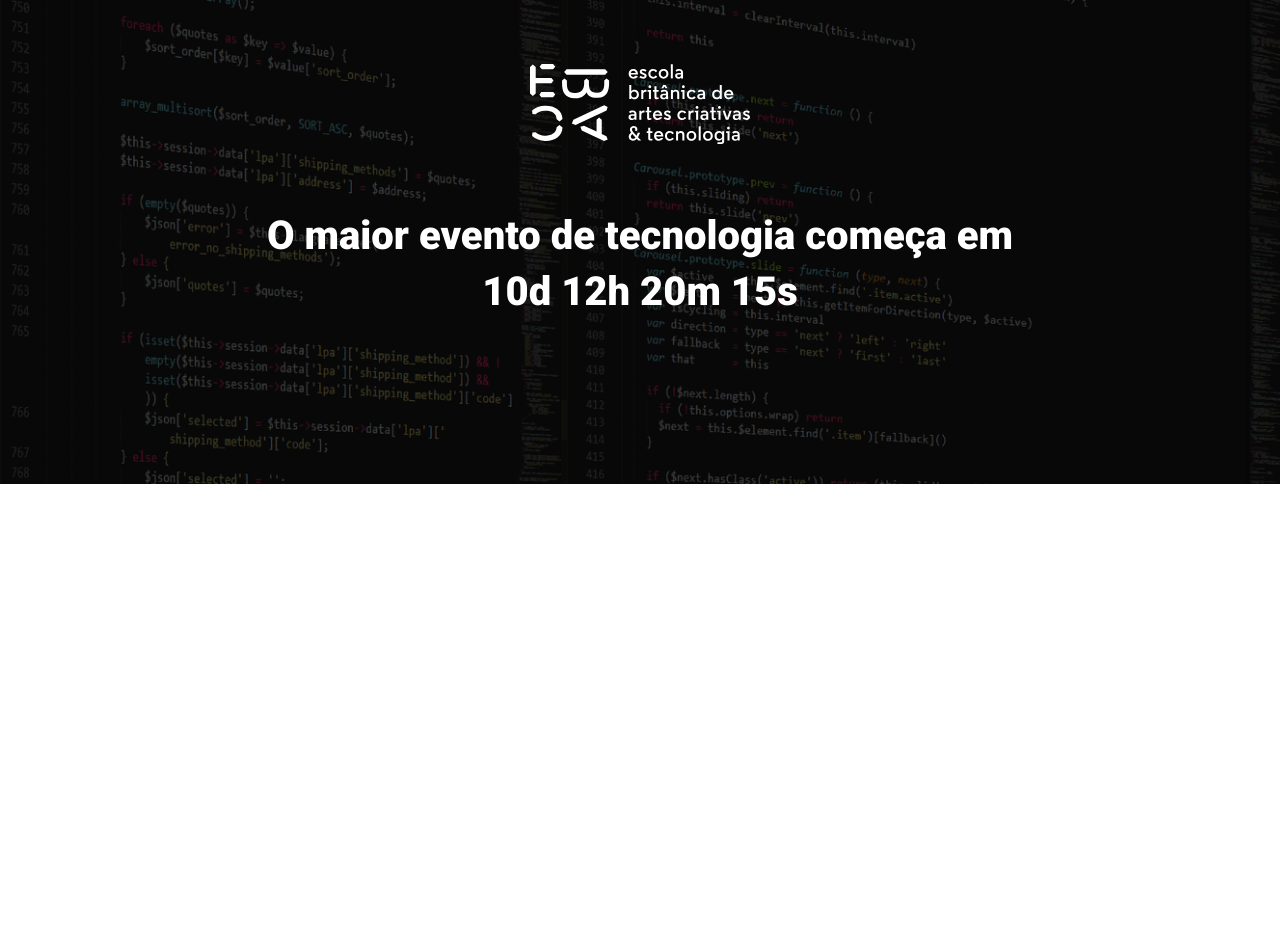
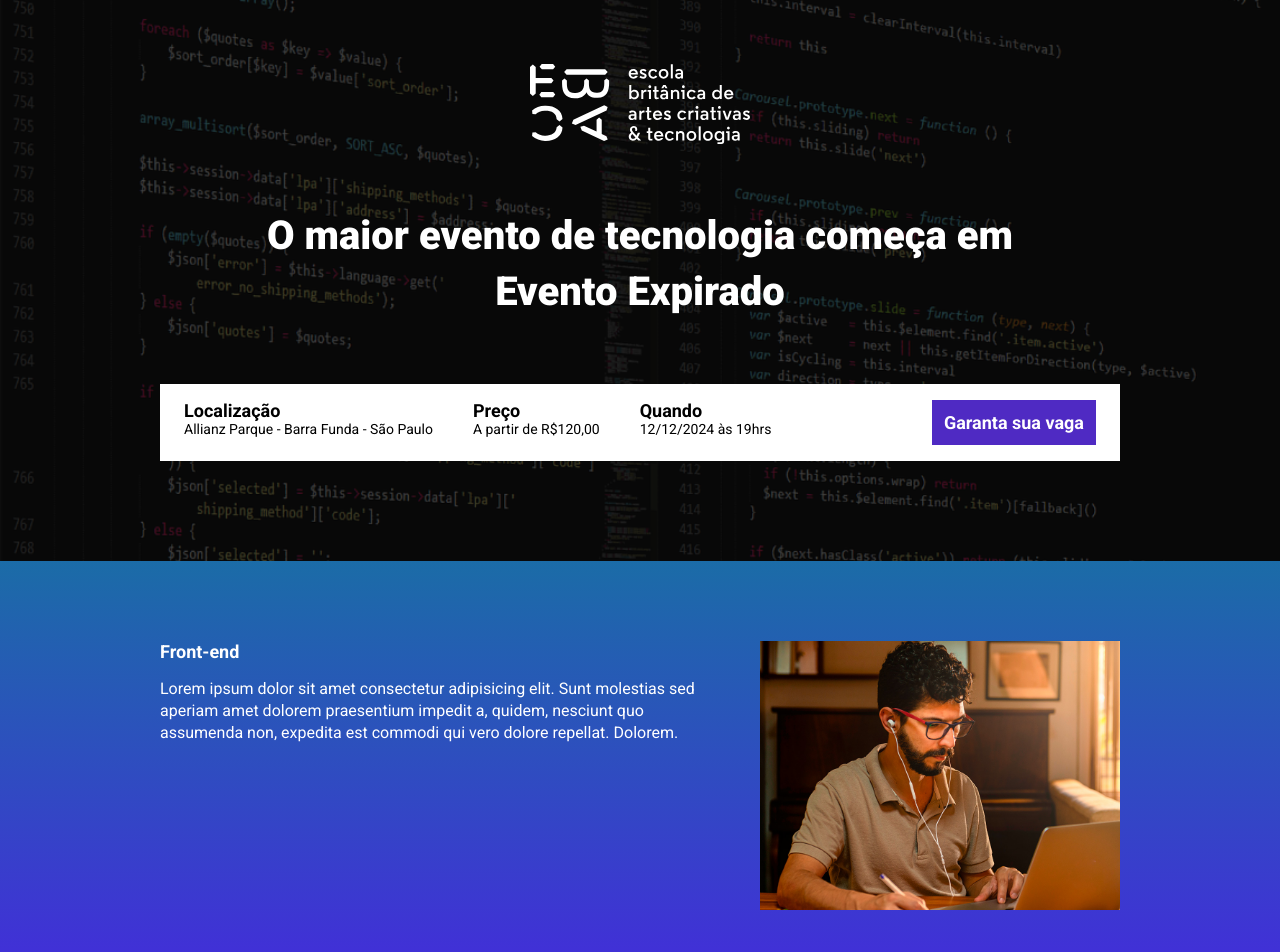
Before and after one commit to FlavioIrl/ebac_tech_talks, a website built with Parcel: page src/index.html in a window 1280 px wide. Shown: the top 952 px of the page. Before the commit the page ends 800 px from the top, so only its background shows below. Built offline with nearby package versions, Linux system fonts and the light colour scheme.

Commit message:
criando a contagem regressiva

```diff
--- a/package.json
+++ b/package.json
@@ -2,9 +2,9 @@
   "name": "ebac_talks",
   "version": "1.0.0",
   "description": "",
-  "main": "index.js",
   "scripts": {
     "dev": "parcel src/index.html src/styles/main.scss src/scripts/main.js",
+    "build": "parcel build src/index.html",
     "test": "echo \"Error: no test specified\" && exit 1"
   },
   "keywords": [],
--- a/src/index.html
+++ b/src/index.html
@@ -11,17 +11,84 @@
 
     <link rel="stylesheet" href="styles/main.scss">
 
+    <link rel="stylesheet" href="https://unpkg.com/aos@next/dist/aos.css" />
+
 </head>
 <body>
     <header class="hero">
         <div class="container">
             <img class="hero__logo" src="./images/ebac_logo.svg" alt="EBAC">
             <p class="hero__text">
-                O maior evento de tecnologia começa em <br> 10d 12h 20m 15s
+                O maior evento de tecnologia começa em <br><span id="contador"></span>
             </p>
+            <div class="infos-bar">
+                <ul class="infos-bar__infos">
+                    <li class="infos-bar__infos__item">
+                        <b>Localização</b>
+                        Allianz Parque - Barra Funda - São Paulo
+                    </li>
+                    <li class="infos-bar__infos__item">
+                        <b>Preço</b>
+                        A partir de R$120,00
+                    </li>
+                    <li class="infos-bar__infos__item">
+                        <b>Quando</b>
+                        12/12/2024 às 19hrs
+                    </li>
+                </ul>
+                <a href="#" class="button button--primary">
+                    Garanta sua vaga
+                </a>
+            </div>
         </div>
     </header>
 
+    <section class="event event--frontend">
+        <div class="container" data-aos="fade-right">
+            <div class="event__details">
+                <h2 class="event__details__title">Front-end</h2>
+                <p class="event__details__description">
+                    Lorem ipsum dolor sit amet consectetur adipisicing elit. Sunt molestias sed aperiam amet dolorem praesentium impedit a, quidem, nesciunt quo assumenda non, expedita est commodi qui vero dolore repellat. Dolorem.
+                </p>
+            </div>
+            <img class="event__image" src="./images/frontend.png" alt="Front-end">
+        </div>
+    </section>
+    <section class="event event--ui-ux event--image-left">
+        <div class="container" data-aos="fade-left">
+            <div class="event__details">
+                <h2 class="event__details__title">UI/UX</h2>
+                <p class="event__details__description">
+                    Lorem ipsum dolor sit amet consectetur adipisicing elit. Sunt molestias sed aperiam amet dolorem praesentium impedit a, quidem, nesciunt quo assumenda non, expedita est commodi qui vero dolore repellat. Dolorem.
+                </p>
+            </div>
+            <img class="event__image" src="./images/frontend.png" alt="Front-end">
+        </div>
+    </section>
+    <section class="event event--data-science">
+        <div class="container" data-aos="fade-right">
+            <div class="event__details">
+                <h2 class="event__details__title">Data Science</h2>
+                <p class="event__details__description">
+                    Lorem ipsum dolor sit amet consectetur adipisicing elit. Sunt molestias sed aperiam amet dolorem praesentium impedit a, quidem, nesciunt quo assumenda non, expedita est commodi qui vero dolore repellat. Dolorem.
+                </p>
+            </div>
+            <img class="event__image" src="./images/frontend.png" alt="Front-end">
+        </div>
+    </section>
+    <section class="event event--backend event--image-left">
+        <div class="container" data-aos="fade-left">
+            <div class="event__details">
+                <h2 class="event__details__title">Back-end</h2>
+                <p class="event__details__description">
+                    Lorem ipsum dolor sit amet consectetur adipisicing elit. Sunt molestias sed aperiam amet dolorem praesentium impedit a, quidem, nesciunt quo assumenda non, expedita est commodi qui vero dolore repellat. Dolorem.
+                </p>
+            </div>
+            <img class="event__image" src="./images/frontend.png" alt="Front-end">
+        </div>
+    </section>
+
+    <script src="https://unpkg.com/aos@next/dist/aos.js"></script>
     <script src="scripts/main.js"></script>
 </body>
 </html>
--- a/src/scripts/main.js
+++ b/src/scripts/main.js
@@ -1 +1,33 @@
-console.log('Olá mundo!');
+AOS.init()
+
+const dataDoEvento = new Date("Dec 12,2022 19:00:00");
+const timeStampDoEvento = dataDoEvento.getTime();
+
+const contaAsHoras =setInterval(function() {
+    const agora = new Date ();
+    const timeStampAtual = agora.getTime();
+
+    const distanciaAteOEvento = timeStampDoEvento - timeStampAtual;
+
+    const diasEmMs = 1000 * 60 * 60 * 24;
+    const horaEmMs = 1000 * 60 * 60;
+    const minutosEmMs = 1000 * 60;
+
+
+    const diasAteOEvento = Math.floor(distanciaAteOEvento / diasEmMs);
+    const horasAteOEvento = Math.floor((distanciaAteOEvento % diasEmMs) / horaEmMs);
+    const minutosAteOEvento = Math.floor((distanciaAteOEvento % horaEmMs) / minutosEmMs);
+    const segundosAteOEvento = Math.floor((distanciaAteOEvento % minutosEmMs) / 1000);
+
+    console.log(diasAteOEvento);
+    console.log(horasAteOEvento);
+    console.log(minutosAteOEvento);
+    console.log(segundosAteOEvento);
+
+    document.getElementById('contador').innerHTML = `${diasAteOEvento}d ${horasAteOEvento}h ${minutosAteOEvento}m ${segundosAteOEvento}s`;
+
+    if (distanciaAteOEvento < 0){
+        clearInterval(contaAsHoras);
+        document.getElementById('contador').innerHTML =`Evento Expirado`
+    }
+}, 1000);
--- /dev/null
+++ b/src/styles/_event.scss
@@ -0,0 +1,62 @@
+@use 'variables';
+
+.event {
+    padding: 80px 0;
+
+    &--frontend {
+        background-image: linear-gradient(variables.$blue1, variables.$blue2);
+    }
+    &--ui-ux {
+        background-image: linear-gradient(variables.$blue2, variables.$pink);
+    }
+    &--data-science {
+        background-image: linear-gradient(variables.$pink, variables.$yellow);
+    }
+    &--backend {
+        background-image: linear-gradient(variables.$yellow, variables.$pink);
+    }
+
+    &--image-left {
+
+        .container {
+            flex-direction: row-reverse;
+        }
+    }
+
+    .container {
+        display: flex;
+        gap: 40px;
+    }
+
+    @media (max-width:640px ){
+
+        .container{
+            display: block;
+        }
+        &__image {
+            width: 100%;
+        }
+
+        &__details {
+            margin-right: 0;
+            margin-bottom: 16px;
+        }
+    }
+
+    &__image {
+        max-width: 360px;
+    }
+
+    &__details {
+
+        &__title {
+            font-size: 18px;
+            font-weight: bold;
+            margin-bottom: 16px;
+        }
+
+        &__description {//vai ter o font-size padrao de 16px
+            line-height: 22px;
+        }
+    }
+}
--- a/src/styles/_hero.scss
+++ b/src/styles/_hero.scss
@@ -1,3 +1,5 @@
+@use 'variables';
+
 .hero {
     position: relative;
     padding-top: 64px;
@@ -16,7 +18,7 @@
         left: 0;
         width: 100%;
         height: 100%;
-        background-color: #000;
+        background-color: variables.$secondaryTextColor;
         content: '';
         opacity: 0.7;
     }
--- /dev/null
+++ b/src/styles/_variables.scss
@@ -0,0 +1,8 @@
+$textColor:#fff;
+$secondaryTextColor:#000;
+
+$blue1:#1B6CA7;
+$blue2: #442BDB;
+$pink:#89223B;
+$yellow:#9C791D;
+$purple:#4F2AC3;
--- /dev/null
+++ b/src/styles/components/_buttons.scss
@@ -0,0 +1,25 @@
+@use '../variables';
+
+.button {
+    padding: 12px;
+    font-size: 18px;
+    font-weight: bold;
+    text-decoration: none;
+    text-align: center;
+    white-space: nowrap;
+
+    &--primary {
+        color: #fff;
+        background-color: variables.$purple;
+    }
+
+    @media (max-width: 640px) {
+        display: block;
+        width: 100%;
+    }
+
+    @media (max-width: 1024px) {
+        display: flex;
+        align-items: center;
+    }
+}
--- /dev/null
+++ b/src/styles/components/_infos_bar.scss
@@ -0,0 +1,42 @@
+@use '../variables';
+
+.infos-bar {
+    padding: 16px 24px;
+    background-color: variables.$textColor;
+    display: flex;
+    justify-content: space-between;
+
+    &__infos {
+        display: flex;
+        gap: 40px;
+
+        &__item {
+            font-size: 14px;
+            color: variables.$secondaryTextColor;
+
+            b {
+                color: variables.$secondaryTextColor;
+                font-size: 18px;
+                display: block;
+            }
+        }
+    }
+
+    @media (max-width:640px) {
+        display: block;
+
+        &__infos {
+            display:block;
+
+            &__item {
+                margin-bottom: 24px;
+            }
+        }
+    }
+
+    @media (max-width: 1024px) {
+        &__infos {
+            gap: 16px;
+        }
+    }
+}
--- a/src/styles/main.scss
+++ b/src/styles/main.scss
@@ -1,11 +1,16 @@
 @use 'hero';
+@use 'components/infos_bar';
+@use 'components/buttons';
+@use 'event';
+@use 'variables';
 
 * {
     margin: 0;
     padding: 0;
     box-sizing: border-box;
     font-family: Roboto, sans-serif;
-    color: #fff;
+    color: variables.$textColor;
+    list-style: none;
 }
 
 .container {
```
